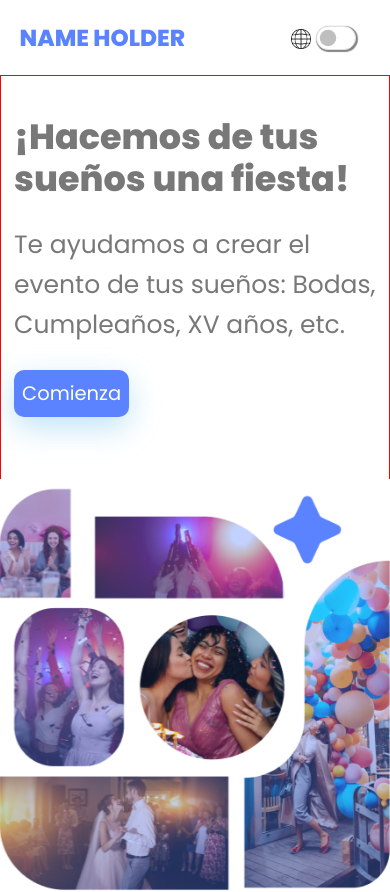
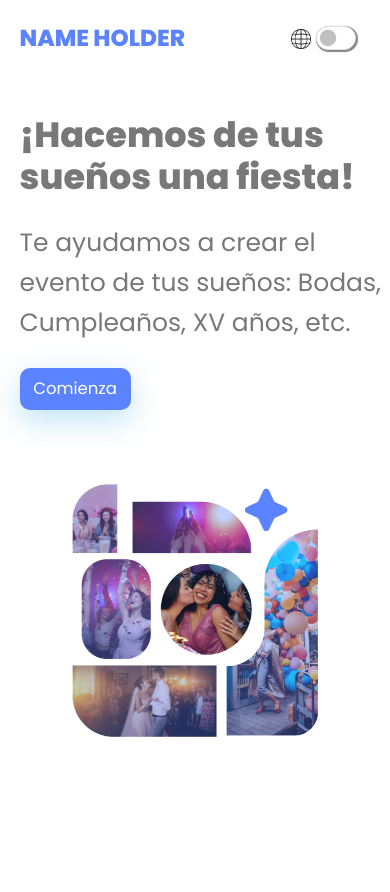
Before and after one commit to ErickArzat/DesarrolloWeb, a Vue app: page / in a window 390 px wide. Shown: the top 892 px of the page. Built offline with nearby package versions, Linux system fonts and the light colour scheme; some icons are missing.

Commit message:
style: :lipstick: Fix responsive
Se arreglo el responsive de la home page

```diff
--- a/src/views/HomeView.vue
+++ b/src/views/HomeView.vue
@@ -400,12 +400,13 @@ export default {
   margin-bottom: 5%;
 }
 
+
 @media screen and (min-width: 340px) and (max-width: 767px) {
   .landing{
     display: grid;
     grid-template-columns: 1fr;
-    height: 100vh;
-    border: solid 1px red;
+    height: 85vh;
+    margin-bottom: calc(100vh - 88vh);
   }
 
   .landing_text{
@@ -417,14 +418,14 @@ export default {
     margin-bottom: 1em;
   }
   .landing #btn_start{
-    font-size: 130%;
+    font-size: calc(50% + 9px);
     width: calc(50% - 20%);
 
   }
 
     .landing img{
-      width: calc(50vh - 20px);
-      margin: auto;
+      width: calc(70vw - 20px);
+      margin: 5vh auto;
     }
 
     .landing_text{
@@ -471,7 +472,6 @@ export default {
     .about{
       grid-template-columns: 1fr;
       height: 150vh;
-      border: solid 1px red;
     }
 
     .about h4:first-child{
--- a/src/views/LogIn.vue
+++ b/src/views/LogIn.vue
@@ -9,10 +9,10 @@
       </div>
 
       <!-- Login Form -->
-      <form @submit.prevent="sumbitForm">
+      <form @submit.prevent="submitForm">
         <input type="text" id="login" class="fadeIn second" name="login" placeholder="user" autocomplete="off" v-model="username">
         <input type="text" id="password" class="fadeIn third" name="login" placeholder="password" autocomplete="off" v-model="password">
-        <a class="btn" href="/admin"><input type="btn" class="fadeIn fourth" value="Log In"></a>
+        <input type="submit" class="btn fadeIn fourth" value="Log In">
 
       </form>
 
@@ -29,6 +29,8 @@
 </template>
 
 <script>
+import VueAxios from 'vue-axios';
+
   export default {
     name: 'LogIn',
     data () {
@@ -39,7 +41,7 @@
       }
     },
     methods: {
-      sumbitForm: function(){
+      submitForm: function(){
         const userData = {
           username: this.username,
           password: this.password
@@ -165,7 +167,7 @@ h2.active {
 
 /* FORM TYPOGRAPHY*/
 
-input[type=button], input[type=btn], input[type=reset]  {
+input[type=button], input[type=btn], input[type=reset], input[type=submit]  {
   background-color: #5B83FF;
   border: none;
   color: white;
```
